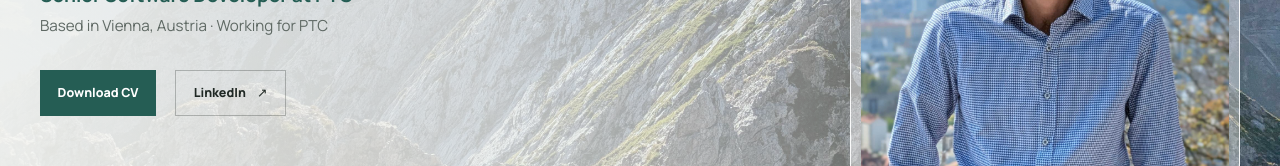
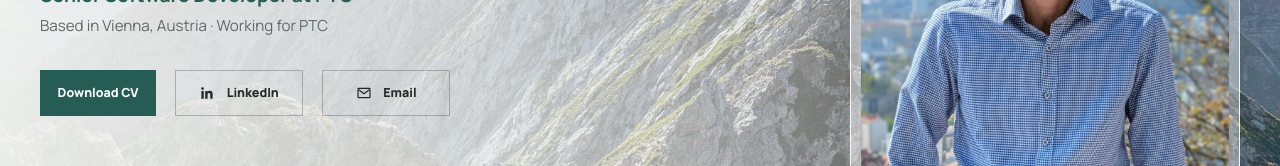
Before and after one commit to gaboardidiego/personal-website, an Angular app: page / in a window 1280 px wide. Shown: the part 455-621 px from the top of the page. Built offline with nearby package versions, Linux system fonts and the light colour scheme.

Commit message:
feat(contact): add icon-led email and LinkedIn actions
Use consistent quiet button styling for contact links across the hero and
contact section, and add LinkedIn branding to the footer. Cover the updated
actions with component tests.

```diff
--- a/src/app/app.html
+++ b/src/app/app.html
@@ -32,7 +32,26 @@
             target="_blank"
             rel="noreferrer"
           >
-            LinkedIn <span aria-hidden="true">↗</span>
+            <svg class="button__icon" aria-hidden="true" viewBox="0 0 24 24" fill="currentColor">
+              <path
+                d="M20.447 20.452h-3.554v-5.569c0-1.328-.027-3.037-1.852-3.037-1.853 0-2.136 1.445-2.136 2.939v5.667H9.35V9h3.414v1.561h.049c.476-.9 1.637-1.85 3.37-1.85 3.601 0 4.267 2.37 4.267 5.455v6.286zM5.337 7.433a2.062 2.062 0 1 1 0-4.124 2.062 2.062 0 0 1 0 4.124zM3.56 9h3.554v11.452H3.56z"
+              />
+            </svg>
+            LinkedIn
+          </a>
+          <a class="button button--quiet" [href]="'mailto:' + portfolio.email">
+            <svg
+              class="button__icon button__icon--email"
+              aria-hidden="true"
+              viewBox="0 0 24 24"
+              fill="none"
+              stroke="currentColor"
+              stroke-width="1.8"
+            >
+              <rect x="3" y="5" width="18" height="14" rx="1" />
+              <path d="m4 7 8 6 8-6" />
+            </svg>
+            Email
           </a>
         </div>
       </div>
@@ -153,7 +172,7 @@
         <p class="contact__prompt">{{ portfolio.contactPrompt }}</p>
       </div>
       <div class="contact__details">
-        <a class="contact__email" [href]="'mailto:' + portfolio.email">
+        <a class="button button--quiet contact__email" [href]="'mailto:' + portfolio.email">
           <svg
             aria-hidden="true"
             viewBox="0 0 24 24"
@@ -164,18 +183,13 @@
             <rect x="3" y="5" width="18" height="14" rx="1" />
             <path d="m4 7 8 6 8-6" />
           </svg>
-          {{ portfolio.email }}
+          Email
         </a>
         <a class="contact__linkedin" [href]="portfolio.linkedin" target="_blank" rel="noreferrer">
-          <svg
-            aria-hidden="true"
-            viewBox="0 0 24 24"
-            fill="none"
-            stroke="currentColor"
-            stroke-width="1.8"
-          >
-            <path d="M7 9v10M7 6.5v.1M11 19v-6a4 4 0 0 1 8 0v6M11 10v9" />
-            <circle cx="7" cy="7" r="1" />
+          <svg aria-hidden="true" viewBox="0 0 24 24" fill="currentColor">
+            <path
+              d="M20.447 20.452h-3.554v-5.569c0-1.328-.027-3.037-1.852-3.037-1.853 0-2.136 1.445-2.136 2.939v5.667H9.35V9h3.414v1.561h.049c.476-.9 1.637-1.85 3.37-1.85 3.601 0 4.267 2.37 4.267 5.455v6.286zM5.337 7.433a2.062 2.062 0 1 1 0-4.124 2.062 2.062 0 0 1 0 4.124zM3.56 9h3.554v11.452H3.56z"
+            />
           </svg>
           LinkedIn
         </a>
@@ -188,7 +202,14 @@
     <div class="site-footer__links">
       <a href="#top">Back to top</a>
       <span>Built with Angular</span>
-      <a [href]="portfolio.linkedin" target="_blank" rel="noreferrer">LinkedIn</a>
+      <a class="site-footer__linkedin" [href]="portfolio.linkedin" target="_blank" rel="noreferrer">
+        <svg aria-hidden="true" viewBox="0 0 24 24" fill="currentColor">
+          <path
+            d="M20.447 20.452h-3.554v-5.569c0-1.328-.027-3.037-1.852-3.037-1.853 0-2.136 1.445-2.136 2.939v5.667H9.35V9h3.414v1.561h.049c.476-.9 1.637-1.85 3.37-1.85 3.601 0 4.267 2.37 4.267 5.455v6.286zM5.337 7.433a2.062 2.062 0 1 1 0-4.124 2.062 2.062 0 0 1 0 4.124zM3.56 9h3.554v11.452H3.56z"
+          />
+        </svg>
+        LinkedIn
+      </a>
     </div>
   </footer>
 </div>
--- a/src/app/site.css
+++ b/src/app/site.css
@@ -86,6 +86,17 @@
 .site-nav a:hover,
 .site-footer a:hover {
   color: var(--coral);
+}
+
+.site-footer__linkedin {
+  display: inline-flex;
+  align-items: center;
+  gap: 0.35rem;
+}
+
+.site-footer__linkedin svg {
+  width: 1rem;
+  height: 1rem;
 }
 
 .hero {
@@ -192,6 +203,10 @@
   margin-top: 2rem;
 }
 
+.hero__actions .button--quiet {
+  min-width: 8rem;
+}
+
 .button {
   display: inline-flex;
   min-height: 46px;
@@ -206,6 +221,16 @@
     background 160ms ease,
     color 160ms ease,
     transform 160ms ease;
+}
+
+.button__icon {
+  width: 1rem;
+  height: 1rem;
+  flex: 0 0 auto;
+}
+
+.button__icon--email {
+  fill: none;
 }
 
 .button:hover {
@@ -576,11 +601,16 @@
 .contact__email,
 .contact__linkedin {
   display: inline-flex;
-  min-height: 56px;
+  min-width: 8rem;
+  min-height: 46px;
   align-items: center;
-  gap: 0.8rem;
-  padding: 0.9rem 1.4rem;
+  gap: 0.7rem;
+  padding: 0.75rem 1.1rem;
   overflow-wrap: anywhere;
+  border: 1px solid rgb(32 41 37 / 28%);
+  color: var(--ink);
+  background: transparent;
+  font-size: 0.78rem;
   font-weight: 800;
   text-decoration: none;
   transition:
@@ -594,21 +624,7 @@
   transform: translateY(-2px);
 }
 
-.contact__email {
-  color: var(--surface);
-  background: var(--forest);
-  font-size: 1.15rem;
-}
-
-.contact__email:hover {
-  background: var(--ink);
-}
-
-.contact__linkedin {
-  border: 1px solid rgb(32 41 37 / 28%);
-  font-size: 0.95rem;
-}
-
+.contact__email:hover,
 .contact__linkedin:hover {
   color: var(--surface);
   background: var(--ink);
@@ -616,10 +632,14 @@
 
 .contact__email svg,
 .contact__linkedin svg {
-  width: 1.4rem;
-  height: 1.4rem;
+  width: 1rem;
+  height: 1rem;
   flex: 0 0 auto;
   fill: currentcolor;
+}
+
+.contact__email svg {
+  fill: none;
 }
 
 .site-footer {
```
Also changed, not shown: 1 other file (tests, documents, lock files or other folders).
